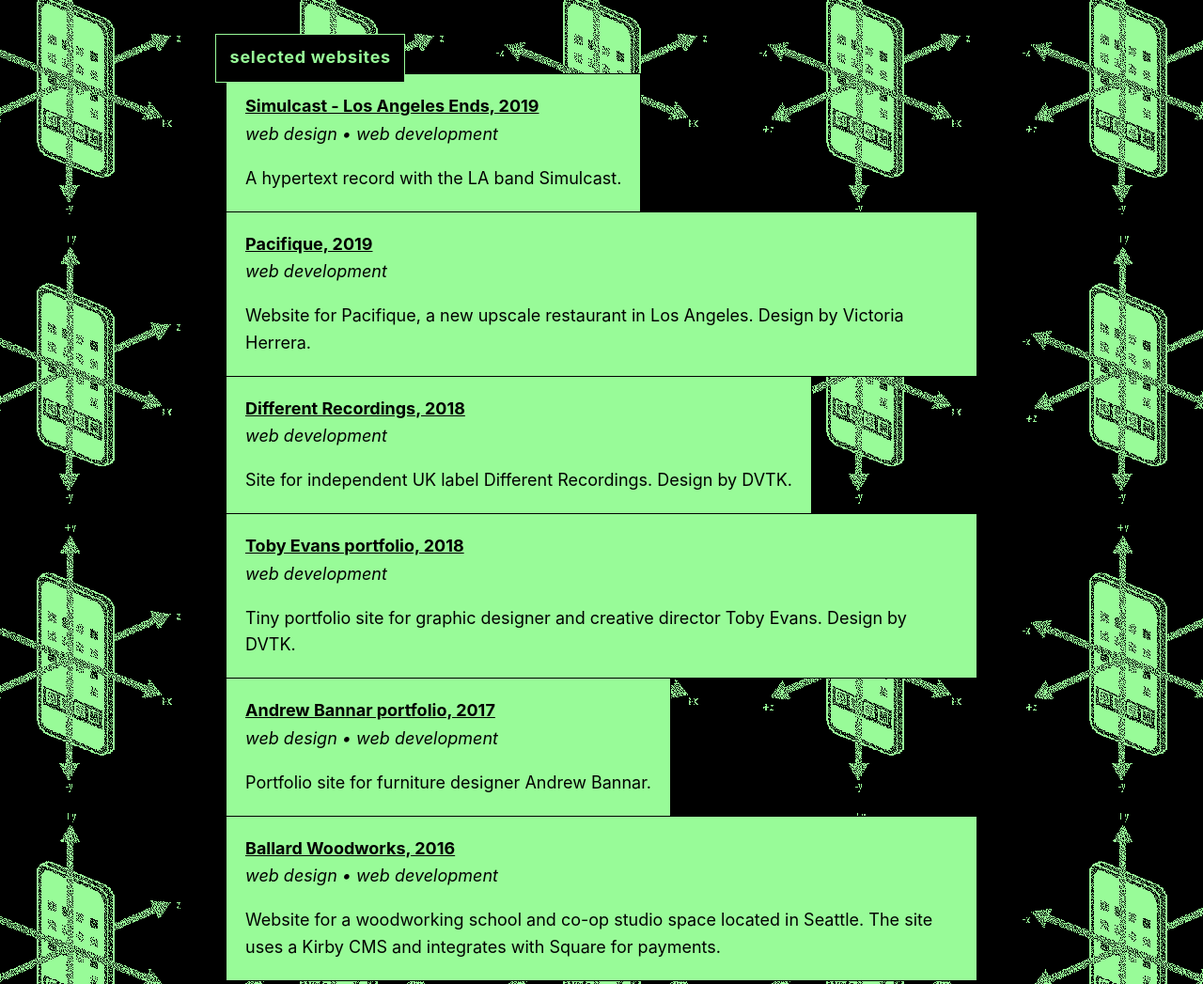
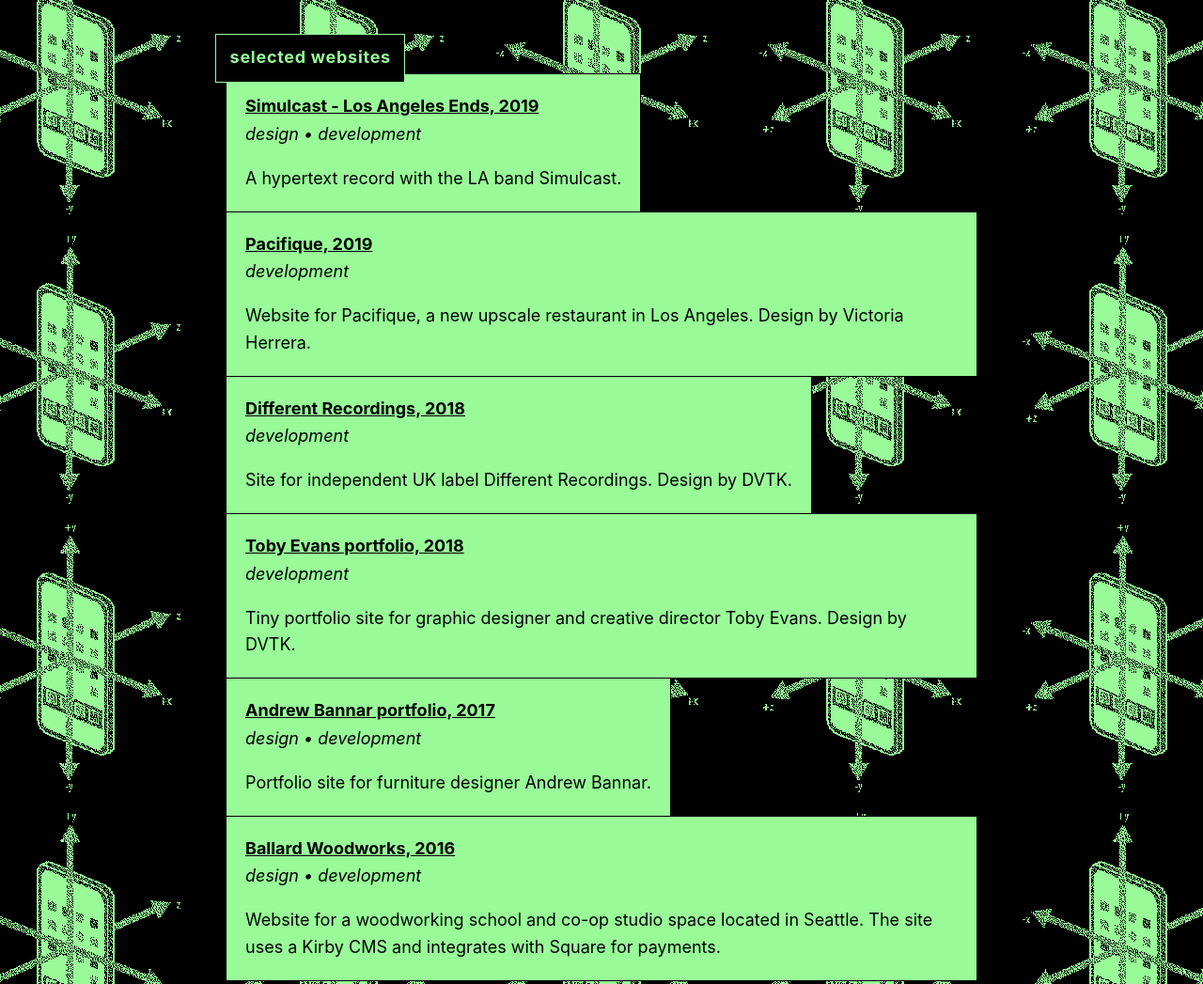
Before and after one commit to willurmston/urmston.website-holding, a website with bundled scripts: page index.html in a window 1280 px wide. Shown: the part 667-1714 px from the top of the page at 94% size. Built offline with nearby package versions, Linux system fonts and the light colour scheme; no server answers.

Commit message:
Stop saying web all the time

```diff
--- a/index.html
+++ b/index.html
@@ -51,37 +51,37 @@
         <ul>
             <li>
                 <a href="http://losangelesends.com" target="_blank"><h3>Simulcast - Los Angeles Ends, 2019</h3></a>
-                <div><em>web design • web development</em></div>
+                <div><em>design • development</em></div>
                 <p>A hypertext record with the LA band Simulcast.</p>
             </li>
             <li>
                 <a href="http://pacifiquela.com/" target="_blank"><h3>Pacifique, 2019</h3></a>
-                <div><em>web development</em></div>
+                <div><em>development</em></div>
                 <p>Website for Pacifique, a new upscale restaurant in Los Angeles. Design by Victoria Herrera.</p>
             </li>
             <li>
                 <a href="http://differentrecordings.com" target="_blank"><h3>Different Recordings, 2018</h3></a>
-                <div><em>web development</em></div>
+                <div><em>development</em></div>
                 <p>Site for independent UK label Different Recordings. Design by DVTK.</p>
             </li>
             <!-- <li>
                 <a href="http://portfolio.dvtk.us" target="_blank"><h3>DVTK portfolio, 2018</h3></a>
-                <div><em>web development</em></div>
+                <div><em>development</em></div>
                 <p>Portfolio site for London digital agency DVTK. Design by DVTK.</p>
             </li> -->
             <li>
                 <a href="http://t-o-e.co" target="_blank"><h3>Toby Evans portfolio, 2018</h3></a>
-                <div><em>web development</em></div>
+                <div><em>development</em></div>
                 <p>Tiny portfolio site for graphic designer and creative director Toby Evans. Design by DVTK.</p>
             </li>
             <li>
                 <a href="http://andrewbannar.com" target="_blank"><h3>Andrew Bannar portfolio, 2017</h3></a>
-                <div><em>web design • web development</em></div>
+                <div><em>design • development</em></div>
                 <p>Portfolio site for furniture designer Andrew Bannar.</p>
             </li>
             <li>
                 <a href="http://ballardwoodworks.com" target="_blank"><h3>Ballard Woodworks, 2016</h3></a>
-                <div><em>web design • web development</em></div>
+                <div><em>design • development</em></div>
                 <p>Website for a woodworking school and co-op studio space located in Seattle. The site uses a Kirby CMS and integrates with Square for payments.</p>
             </li>
         </ul>
@@ -94,7 +94,7 @@
             </li>
             <li>
                 <a href="https://vimeo.com/161125705" target="_blank"><h3><em>Device Phase</em>, 2016 (documentation video)</h3></a>
-                <div><em>music composition • web development • interaction design • performance</em></div>
+                <div><em>music composition • development • interaction design • performance</em></div>
                 <p>In this music composition, audience members become performers and their smartphones become instruments. Differences between each phone's system clock create spatial effects in the room. Notification sounds—normally forbidden in a concert setting—contribute to the piece.</p>
             </li>
         </ul>
```
